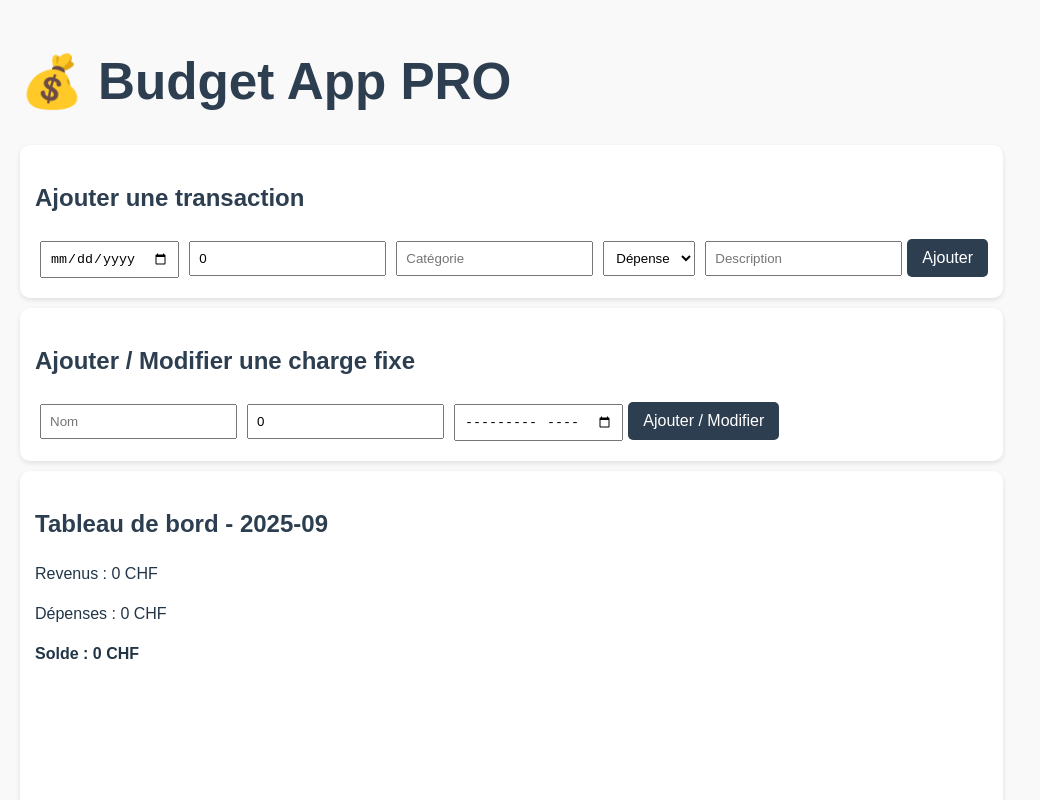
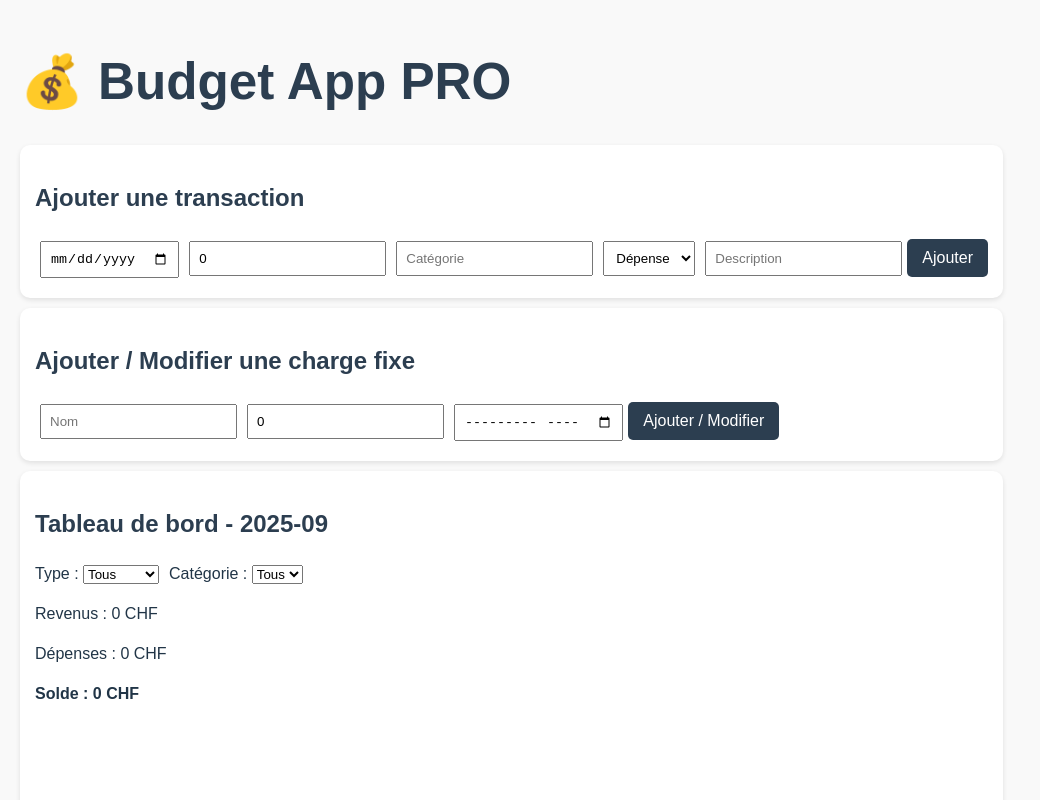
Before and after one commit to LaghaOussama/budget-app, a React (Vite) app: page / in a window 1280 px wide. Shown: the top 800 px of the page, without its empty margins (0-1040 px from the left). Built offline with nearby package versions, Linux system fonts and the light colour scheme.

Commit message:
🔍 Ajout filtres : transactions par catégorie et type (Dépense/Revenu)

```diff
--- a/src/components/Dashboard.jsx
+++ b/src/components/Dashboard.jsx
@@ -32,9 +32,43 @@ export default function Dashboard({ transactions, fixedCharges }) {
   const months = [
     ...new Set(transactions.map((t) => t.date.slice(0, 7))),
   ].sort();
+  const [filterType, setFilterType] = useState("Tous");
+  const [filterCategory, setFilterCategory] = useState("Tous");
+
+  const filteredTransactions = transactions.filter(
+    (t) =>
+      (filterType === "Tous" || t.type === filterType) &&
+      (filterCategory === "Tous" || t.category === filterCategory)
+  );
+
+  const categories = ["Tous", ...new Set(transactions.map((t) => t.category))];
   return (
     <div>
       <h2>Tableau de bord - {currentMonth}</h2>
+
+      <div style={{ marginBottom: "15px" }}>
+        <label>Type : </label>
+        <select
+          value={filterType}
+          onChange={(e) => setFilterType(e.target.value)}
+        >
+          <option value="Tous">Tous</option>
+          <option value="Dépense">Dépense</option>
+          <option value="Revenu">Revenu</option>
+        </select>
+
+        <label style={{ marginLeft: "10px" }}>Catégorie : </label>
+        <select
+          value={filterCategory}
+          onChange={(e) => setFilterCategory(e.target.value)}
+        >
+          {categories.map((c) => (
+            <option key={c} value={c}>
+              {c}
+            </option>
+          ))}
+        </select>
+      </div>
       <p>Revenus : {monthlyIncome} CHF</p>
       <p>Dépenses : {totalExpenses} CHF</p>
       <p>
```
